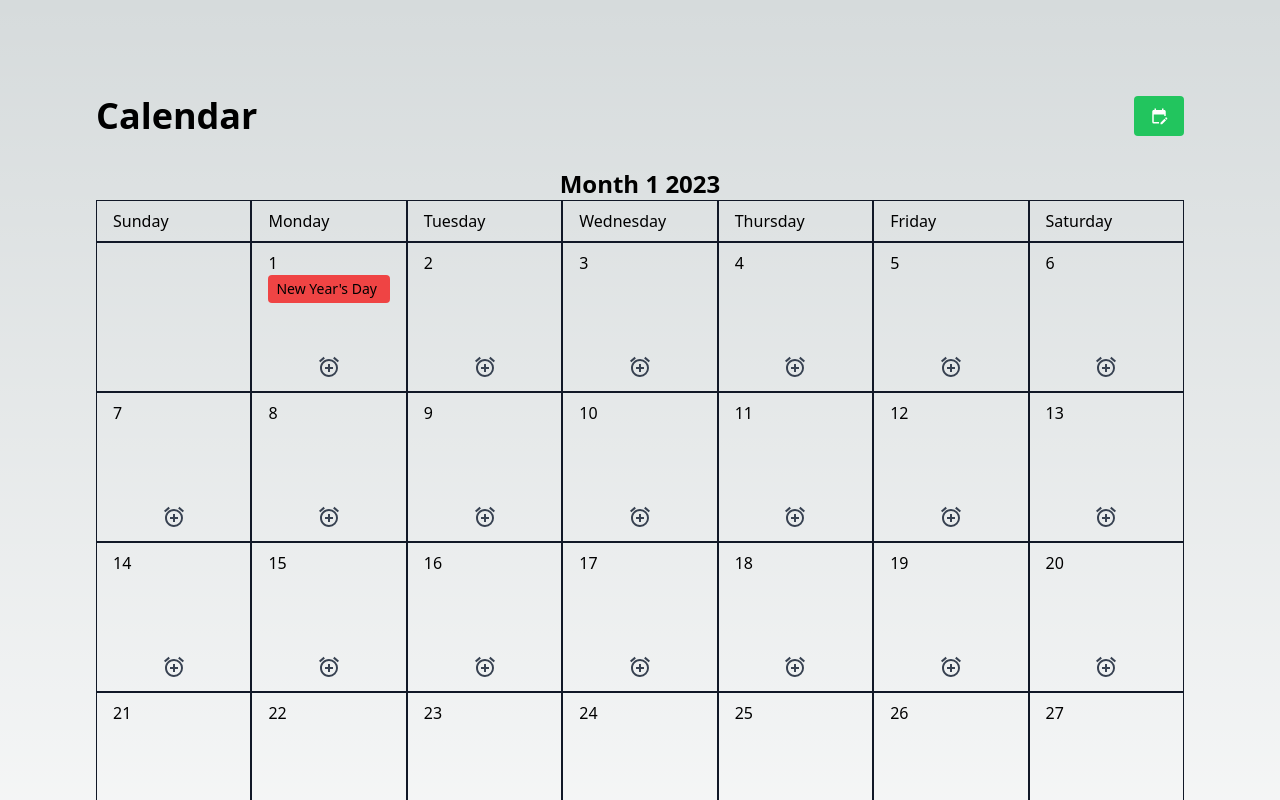
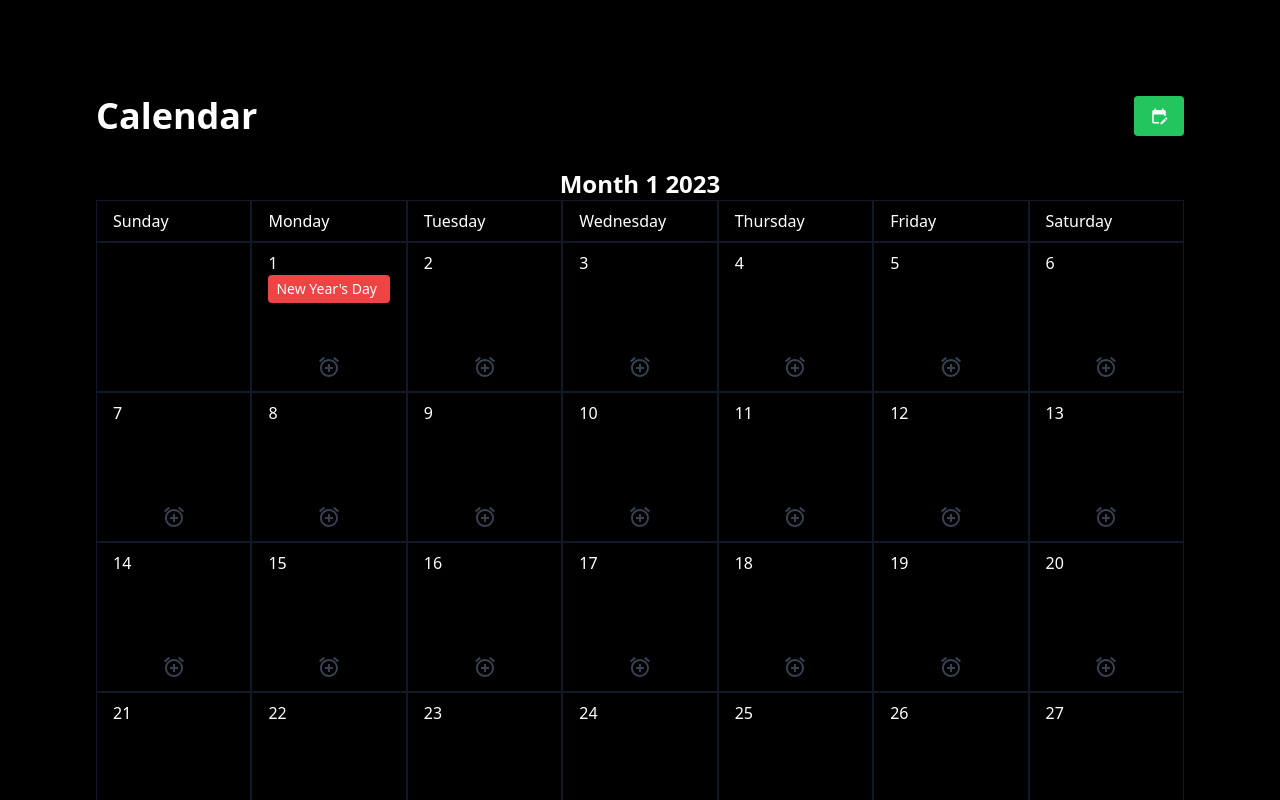
Before and after one commit to daviddcarr/custom-calendar-maker, a React (Create React App) app: page / in a window 1280 px wide. Shown: the top 800 px of the page. Built offline with nearby package versions, Linux system fonts and the light colour scheme.

Commit message:
Clear up some warnings and fix text and background colors.

```diff
--- a/src/App.js
+++ b/src/App.js
@@ -1,7 +1,6 @@
 import { useState, useEffect, useMemo } from 'react'
 
-import { MdDeleteForever, MdFormatListBulletedAdd, MdEditCalendar, MdAlarmAdd, MdSave } from 'react-icons/md'
-import { AiOutlineCloseCircle } from 'react-icons/ai'
+import { MdEditCalendar } from 'react-icons/md'
 
 import Calendar from './components/Calendar'
 import EditEvent from './components/EditEvent'
@@ -54,11 +53,6 @@ function App() {
 
   const [calendar, setCalendar] = useState(defaultCalendar)
 
-  // const [calendar, setCalendar] = useState(() => {
-  //   const storedCalendar = localStorage.getItem('calendar')
-  //   return storedCalendar ? JSON.parse(storedCalendar) : defaultCalendar
-  // })
-
   const saveCalendarToLocalStorage = (updatedCalendar) => {
     localStorage.setItem('calendar', JSON.stringify(updatedCalendar))
   }
@@ -68,11 +62,11 @@ function App() {
       const storedCalendar = localStorage.getItem('calendar')
       setCalendar(storedCalendar ? JSON.parse(storedCalendar) : defaultCalendar)
     }
-  }, [])
+  }, [defaultCalendar])
 
   return (
     <main
-      className={`flex min-h-screen flex-col items-center justify-between p-12 xl:p-24`}
+      className={`flex min-h-screen flex-col items-center justify-between p-12 xl:p-24 bg-black`}
     >
 
        <div className='w-full'>
--- a/src/components/Calendar.jsx
+++ b/src/components/Calendar.jsx
@@ -1,4 +1,4 @@
-import { MdDeleteForever, MdFormatListBulletedAdd, MdEditCalendar, MdAlarmAdd, MdSave } from 'react-icons/md'
+import { MdAlarmAdd } from 'react-icons/md'
 
 const Calendar = ({calendar, setCalendar, setCurrentEvent, setShowEditEvent}) => {
 
@@ -21,6 +21,8 @@ const Calendar = ({calendar, setCalendar, setCurrentEvent, setShowEditEvent}) =>
           events: events
         })
         startDay = ((month.days + startDay) % calendar.weekdays.length)
+
+        return null
       })
     }
 
@@ -29,7 +31,7 @@ const Calendar = ({calendar, setCalendar, setCurrentEvent, setShowEditEvent}) =>
 
         {months.map((month, index) => {
 
-          const showDivider = currentYear != month.year
+          const showDivider = currentYear !== month.year
           currentYear = month.year
 
           return (
--- a/src/components/EditCalendar.jsx
+++ b/src/components/EditCalendar.jsx
@@ -1,6 +1,6 @@
 import { useState } from 'react'
 
-import { MdDeleteForever, MdFormatListBulletedAdd, MdEditCalendar, MdAlarmAdd, MdSave } from 'react-icons/md'
+import { MdDeleteForever, MdFormatListBulletedAdd, MdSave } from 'react-icons/md'
 import { AiOutlineCloseCircle } from 'react-icons/ai'
 
 import DeleteWarning from './DeleteWarning'
--- a/src/components/EditEvent.jsx
+++ b/src/components/EditEvent.jsx
@@ -2,7 +2,7 @@ import { useState } from 'react'
 
 import DeleteWarning from './DeleteWarning'
 
-import { MdDeleteForever, MdFormatListBulletedAdd, MdEditCalendar, MdAlarmAdd, MdSave } from 'react-icons/md'
+import { MdDeleteForever, MdSave } from 'react-icons/md'
 import { AiOutlineCloseCircle } from 'react-icons/ai'
 
 const EditEvent = ({calendar, setCalendar, setShowEditEvent, event, saveCalendarToLocalStorage}) => {
--- a/src/index.css
+++ b/src/index.css
@@ -2,33 +2,9 @@
 @tailwind components;
 @tailwind utilities;
 
-
-:root {
-  --foreground-rgb: 0, 0, 0;
-  --background-start-rgb: 214, 219, 220;
-  --background-end-rgb: 255, 255, 255;
+body {
+  @apply bg-black text-white;
 }
-
-@media (prefers-color-scheme: dark) {
-  :root {
-    --foreground-rgb: 255, 255, 255;
-    --background-start-rgb: 0, 0, 0;
-    --background-end-rgb: 0, 0, 0;
-  }
-}
-
-body {
-  color: rgb(var(--foreground-rgb));
-  background: linear-gradient(
-      to bottom,
-      transparent,
-      rgb(var(--background-end-rgb))
-    )
-    rgb(var(--background-start-rgb));
-}
-
-
-
 
 .weekdays-1,
 .weekdays-2,
```
